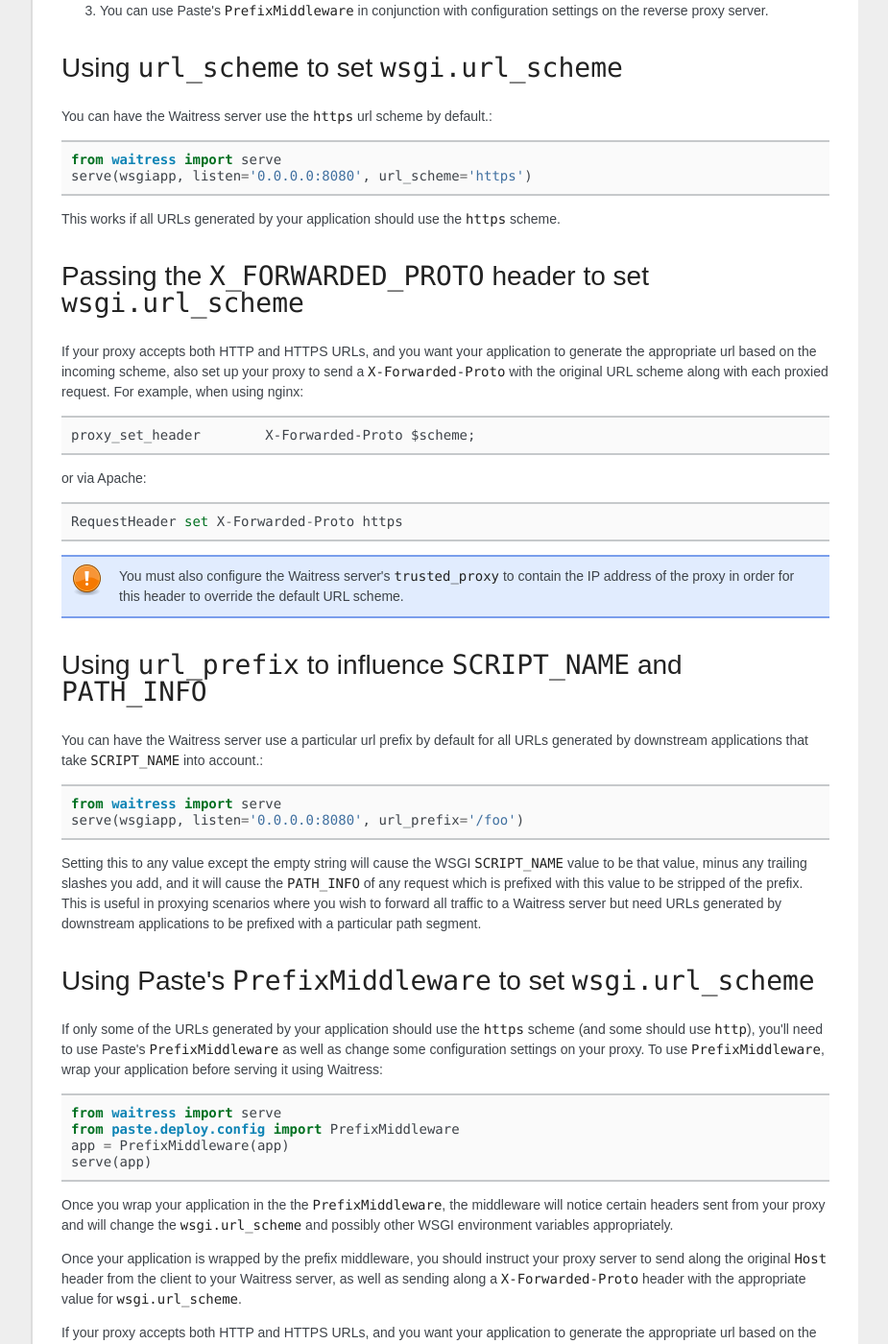
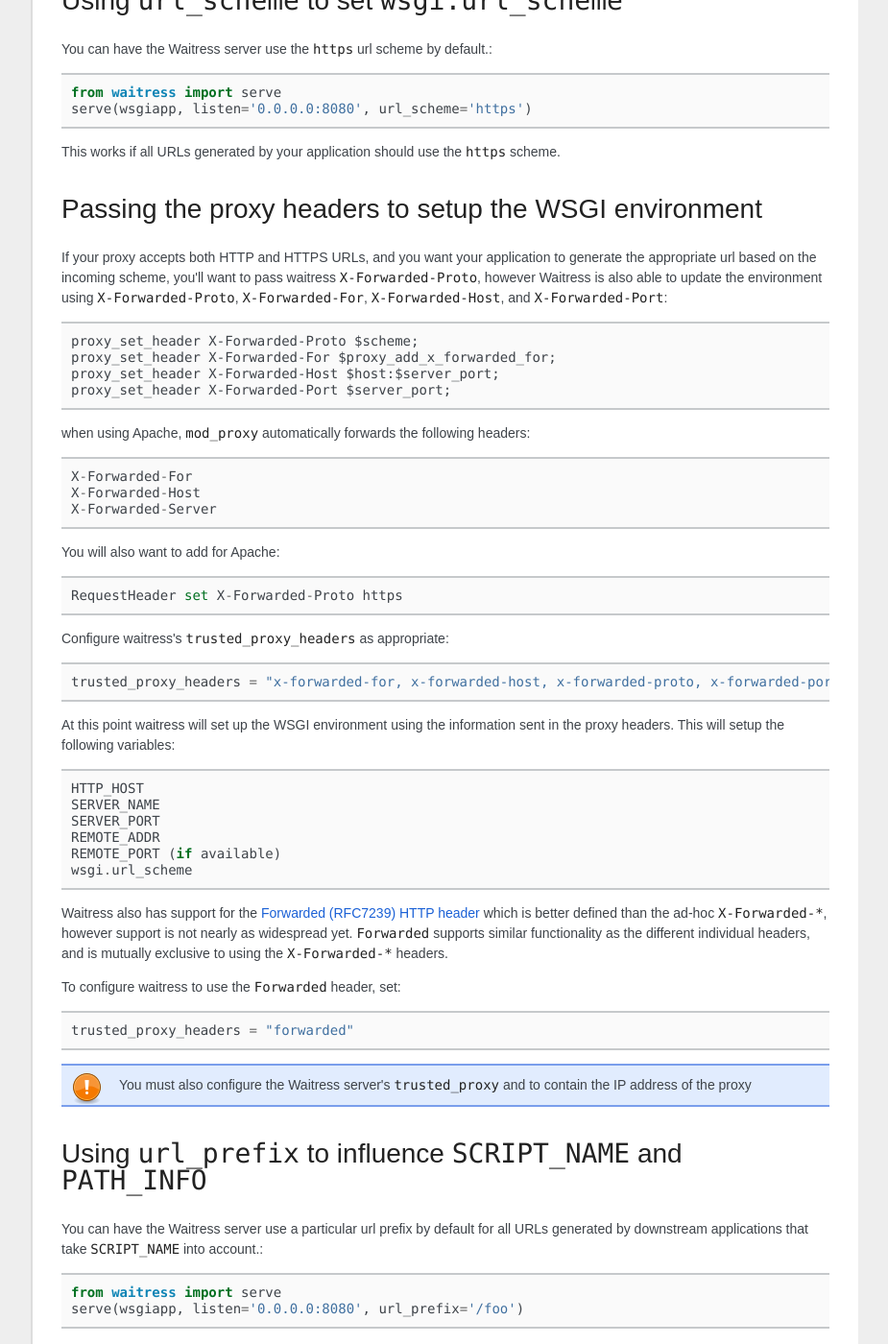
Before and after one commit to Pylons/waitress, a Sphinx documentation site: the page built from docs/reverse-proxy.rst, in a window 1280 px wide and 1400 px high, scrolled down 710 px. Shown: the whole window at 96% size, without its empty margins (198-1123 px from the left). Built offline with Sphinx 7.4.7, drawn with Linux system fonts in a browser that asks for light colours; some web fonts are replaced; some of the changed text lies outside the part shown.

Commit message:
Update reverse proxy documentation
Get rid of paste middleware

```diff
--- a/docs/reverse-proxy.rst
+++ b/docs/reverse-proxy.rst
@@ -15,7 +15,8 @@ proxies often have lots of useful deployment knobs.
 If you're using Waitress behind a reverse proxy, you'll almost always want
 your reverse proxy to pass along the ``Host`` header sent by the client to
 Waitress, in either case, as it will be used by most applications to generate
-correct URLs.
+correct URLs. You may also use the proxy headers if passing the Host directly
+is not possible, or there are multiple proxies involved.
 
 For example, when using nginx as a reverse proxy, you might add the following
 lines in a ``location`` section.
@@ -39,15 +40,9 @@ application.  You can do this in one of three ways:
 1.  You can pass a ``url_scheme`` configuration variable to the
     ``waitress.serve`` function.
 
-2.  You can configure the proxy reverse server to pass a header,
-    ``X_FORWARDED_PROTO``, whose value will be set for that request as
-    the ``wsgi.url_scheme`` environment value.  Note that you must also
-    conigure ``waitress.serve`` by passing the IP address of that proxy
-    as its ``trusted_proxy``.
-
-3.  You can use Paste's ``PrefixMiddleware`` in conjunction with
-    configuration settings on the reverse proxy server.
-
+2.  You can pass certain well known proxy headers from your proxy server and
+    use waitress's ``trusted_proxy`` support to automatically configure the
+    WSGI environment.
 
 Using ``url_scheme`` to set ``wsgi.url_scheme``
 -----------------------------------------------
@@ -62,25 +57,58 @@ You can have the Waitress server use the ``https`` url scheme by default.:
 This works if all URLs generated by your application should use the ``https``
 scheme.
 
-Passing the ``X_FORWARDED_PROTO`` header to set ``wsgi.url_scheme``
--------------------------------------------------------------------
+Passing the proxy headers to setup the WSGI environment
+-------------------------------------------------------
 
 If your proxy accepts both HTTP and HTTPS URLs, and you want your application
-to generate the appropriate url based on the incoming scheme, also set up
-your proxy to send a ``X-Forwarded-Proto`` with the original URL scheme along
-with each proxied request.  For example, when using nginx::
+to generate the appropriate url based on the incoming scheme, you'll want to
+pass waitress ``X-Forwarded-Proto``, however Waitress is also able to update
+the environment using ``X-Forwarded-Proto``, ``X-Forwarded-For``,
+``X-Forwarded-Host``, and ``X-Forwarded-Port``::
 
-    proxy_set_header        X-Forwarded-Proto $scheme;
+   proxy_set_header X-Forwarded-Proto $scheme;
+   proxy_set_header X-Forwarded-For $proxy_add_x_forwarded_for;
+   proxy_set_header X-Forwarded-Host $host:$server_port;
+   proxy_set_header X-Forwarded-Port $server_port;
 
-or via Apache::
+when using Apache, ``mod_proxy`` automatically forwards the following headers::
+
+   X-Forwarded-For
+   X-Forwarded-Host
+   X-Forwarded-Server
+
+You will also want to add for Apache::
 
    RequestHeader set X-Forwarded-Proto https
 
+Configure waitress's ``trusted_proxy_headers`` as appropriate::
+
+    trusted_proxy_headers = "x-forwarded-for, x-forwarded-host, x-forwarded-proto, x-forwarded-port"
+
+At this point waitress will set up the WSGI environment using the information
+sent in the proxy headers. This will setup the following variables::
+
+   HTTP_HOST
+   SERVER_NAME
+   SERVER_PORT
+   REMOTE_ADDR
+   REMOTE_PORT (if available)
+   wsgi.url_scheme
+
+Waitress also has support for the `Forwarded (RFC7239) HTTP header
+<https://tools.ietf.org/html/rfc7239>`_ which is better defined than the ad-hoc
+``X-Forwarded-*``, however support is not nearly as widespread yet.
+``Forwarded`` supports similar functionality as the different individual
+headers, and is mutually exclusive to using the ``X-Forwarded-*`` headers.
+
+To configure waitress to use the ``Forwarded`` header, set::
+
+   trusted_proxy_headers = "forwarded"
+
 .. note::
 
-   You must also configure the Waitress server's ``trusted_proxy`` to
-   contain the IP address of the proxy in order for this header to override
-   the default URL scheme.
+   You must also configure the Waitress server's ``trusted_proxy`` and
+   to contain the IP address of the proxy
 
 
 Using ``url_prefix`` to influence ``SCRIPT_NAME`` and ``PATH_INFO``
@@ -101,74 +129,3 @@ it will cause the ``PATH_INFO`` of any request which is prefixed with this
 value to be stripped of the prefix.  This is useful in proxying scenarios where
 you wish to forward all traffic to a Waitress server but need URLs generated by
 downstream applications to be prefixed with a particular path segment.
-
-
-Using Paste's ``PrefixMiddleware`` to set ``wsgi.url_scheme``
--------------------------------------------------------------
-
-If only some of the URLs generated by your application should use the
-``https`` scheme (and some should use ``http``), you'll need to use Paste's
-``PrefixMiddleware`` as well as change some configuration settings on your
-proxy.  To use ``PrefixMiddleware``, wrap your application before serving it
-using Waitress:
-
-.. code-block:: python
-
-  from waitress import serve
-  from paste.deploy.config import PrefixMiddleware
-  app = PrefixMiddleware(app)
-  serve(app)
-
-Once you wrap your application in the the ``PrefixMiddleware``, the
-middleware will notice certain headers sent from your proxy and will change
-the ``wsgi.url_scheme`` and possibly other WSGI environment variables
-appropriately.
-
-Once your application is wrapped by the prefix middleware, you should
-instruct your proxy server to send along the original ``Host`` header from
-the client to your Waitress server, as well as sending along a
-``X-Forwarded-Proto`` header with the appropriate value for
-``wsgi.url_scheme``.
-
-If your proxy accepts both HTTP and HTTPS URLs, and you want your application
-to generate the appropriate url based on the incoming scheme, also set up
-your proxy to send a ``X-Forwarded-Proto`` with the original URL scheme along
-with each proxied request.  For example, when using nginx.
-
-.. code-block:: nginx
-
-    proxy_set_header        X-Forwarded-Proto $scheme;
-
-It's permitted to set an ``X-Forwarded-For`` header too; the
-``PrefixMiddleware`` uses this to adjust other environment variables (you'll
-have to read its docs to find out which ones, I don't know what they are).  For
-the ``X-Forwarded-For`` header.
-
-.. code-block:: nginx
-
-    proxy_set_header        X-Forwarded-For $proxy_add_x_forwarded_for;
-
-Note that you can wrap your application in the PrefixMiddleware declaratively
-in a :term:`PasteDeploy` configuration file too, if your web framework uses
-PasteDeploy-style configuration:
-
-.. code-block:: ini
-
-   [app:myapp]
-   use = egg:mypackage#myapp
-
-   [filter:paste_prefix]
-   use = egg:PasteDeploy#prefix
-
-   [pipeline:main]
-   pipeline =
-       paste_prefix
-       myapp
-
-   [server:main]
-   use = egg:waitress#main
-   listen = 127.0.0.1:8080
-
-Note that you can also set ``PATH_INFO`` and ``SCRIPT_NAME`` using
-PrefixMiddleware too (its original purpose, really) instead of using Waitress'
-``url_prefix`` adjustment.  See the PasteDeploy docs for more information.
```
Also changed, not shown: other parts of docs/reverse-proxy.rst (+1 -1 lines).
